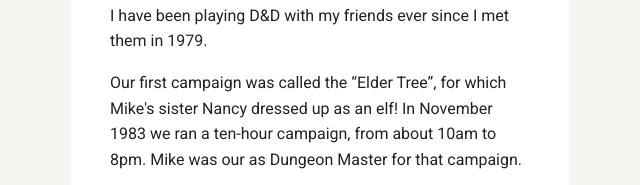
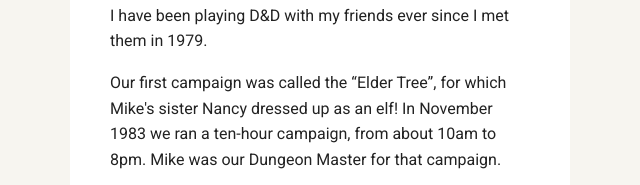
Before and after one commit to d0dders/FEWD-unit1, a plain HTML site: page the-party.html in a window 1280 px wide. Shown: the part 605-790 px from the top of the page, 20-660 px from the left. Drawn offline with Linux system fonts and the light colour scheme; a web font is replaced by a local one.

Commit message:
Fix typo

```diff
--- a/the-party.html
+++ b/the-party.html
@@ -27,7 +27,7 @@
       <article class="card">
         <h2>Dungeons & Dragons</h2>
         <p>I have been playing D&D with my friends ever since I met them in 1979.</p>
-        <p>Our first campaign was called the “Elder Tree”, for which Mike's sister Nancy dressed up as an elf! In November 1983 we ran a ten-hour campaign, from about 10am to 8pm. Mike was our as Dungeon Master for that campaign.</p>
+        <p>Our first campaign was called the “Elder Tree”, for which Mike's sister Nancy dressed up as an elf! In November 1983 we ran a ten-hour campaign, from about 10am to 8pm. Mike was our Dungeon Master for that campaign.</p>
         <p>I usually play as a Bard. On this page you can find out more about the other members of our party.</p>
       </article>
 
```
